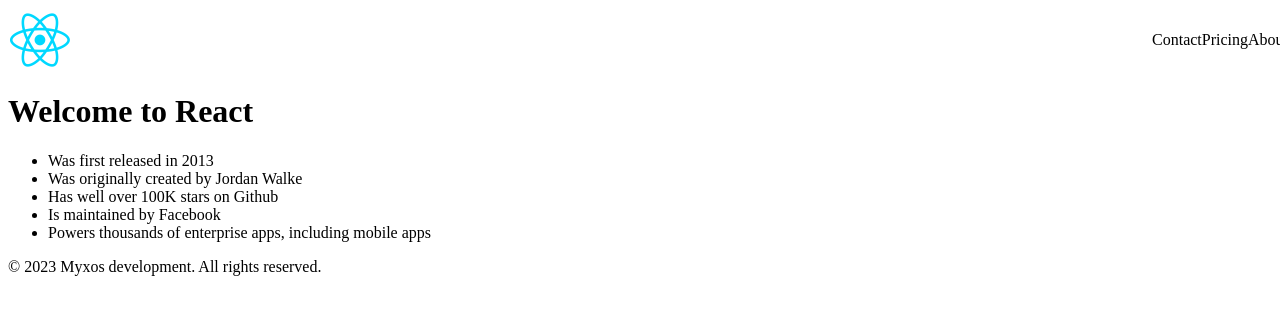
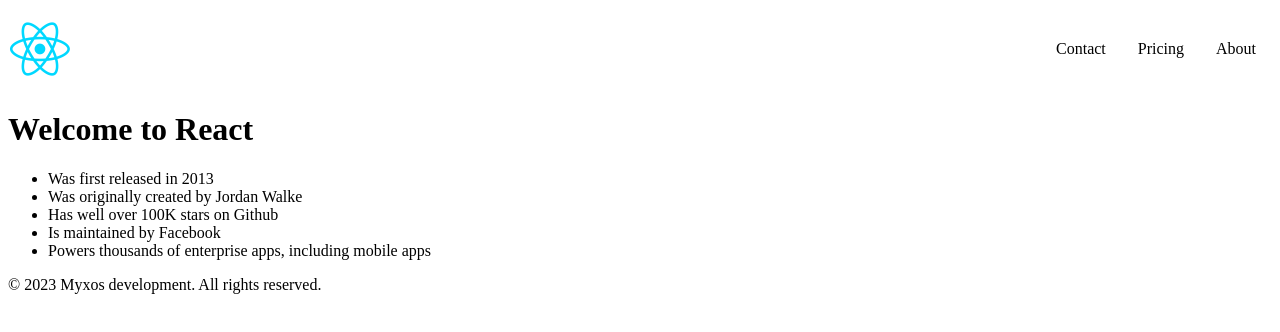
Before and after one commit to kenzo-bt/scrimba-test, a plain HTML site: page index.html in a window 1280 px wide. Drawn offline with nearby package versions, Linux system fonts and the light colour scheme.

Commit message:
Update index.css

```diff
--- a/index.css
+++ b/index.css
@@ -4,7 +4,7 @@
 }
 
 .navbar {
-  width: 100vw;
+  width: 100%;
   height: auto;
   display: flex;
   justify-content: space-between;
@@ -13,8 +13,11 @@
 
 .navLinks {
   display: flex;
+  justify-content: flex-end;
+  width: 50%;
 }
 
 .navLinks li {
   list-style: none;
+  padding: 1rem
 }
```
